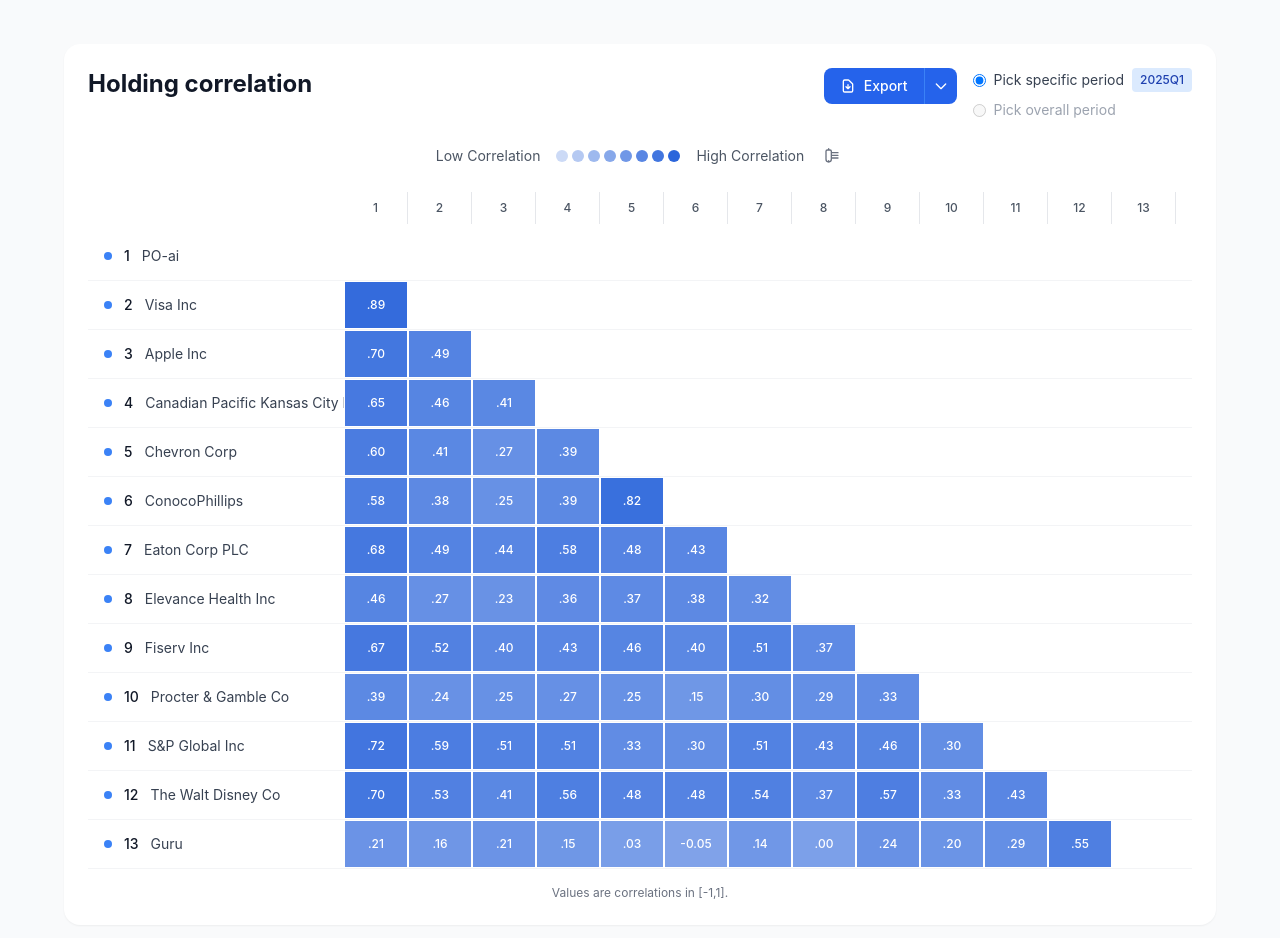
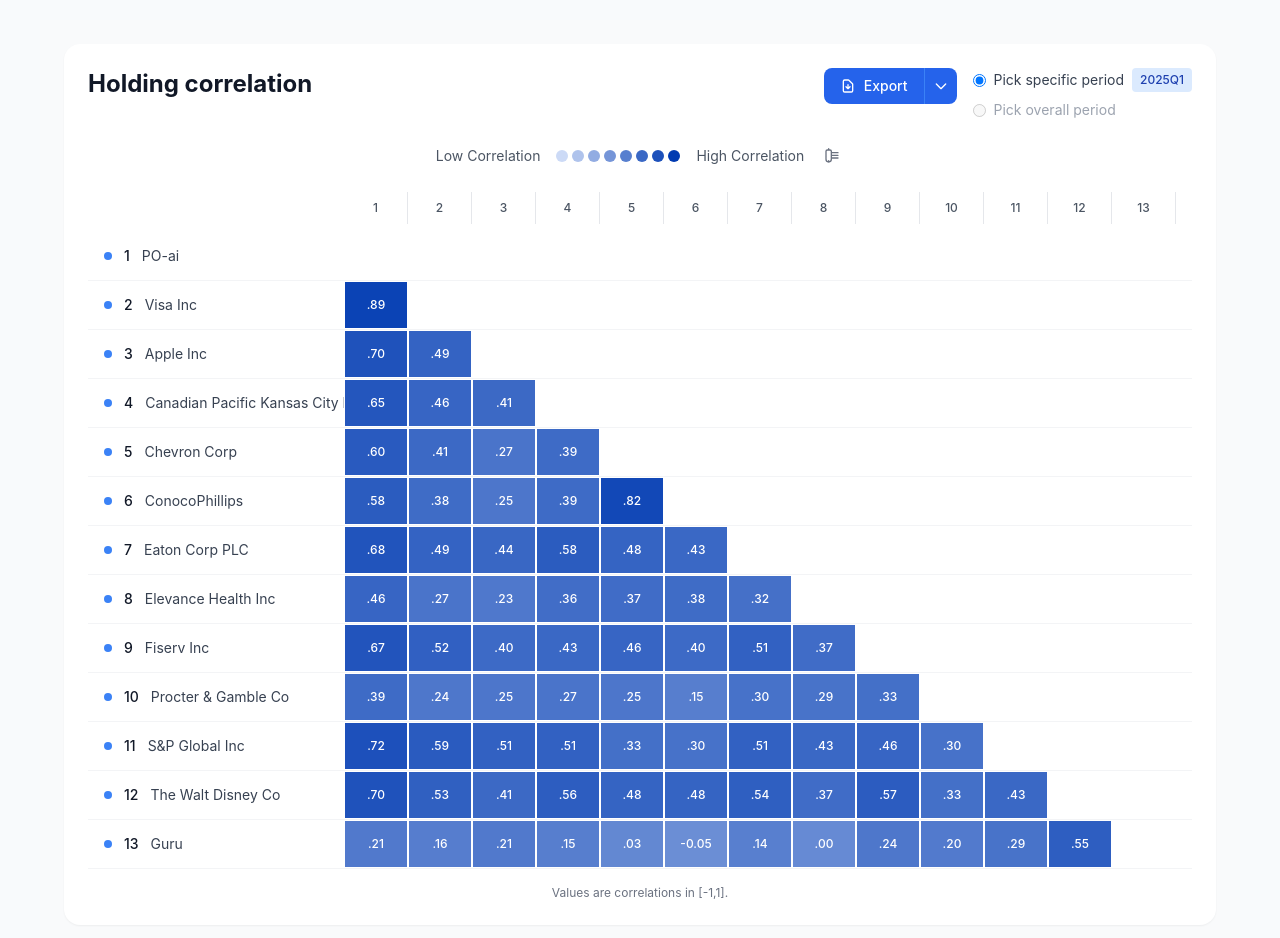
Before and after one commit to yossefebrahim/chart-demo, a React (Vite) app: page / in a window 1280 px wide. Shown: the top 938 px of the page. Built offline with nearby package versions, Linux system fonts and the light colour scheme.

Commit message:
Update high correlation color in heatmap from #2B65DB to #003AB1 across README, configuration, and application files. Adjust default color values in utility functions accordingly.

```diff
--- a/src/App.jsx
+++ b/src/App.jsx
@@ -9,7 +9,7 @@
   const [hoveredCol, setHoveredCol] = useState(null);
   const [specificPeriod, setSpecificPeriod] = useState(true);
   const [showColorPicker, setShowColorPicker] = useState(false);
-  const [highColor, setHighColor] = useState('#2B65DB');
+  const [highColor, setHighColor] = useState('#003AB1');
   const [lowColor, setLowColor] = useState('#CCDAF6');
   const [isExporting, setIsExporting] = useState(false);
   const [showExportOptions, setShowExportOptions] = useState(false);
@@ -56,7 +56,7 @@
 
   // Reset colors to default
   const resetColors = () => {
-    setHighColor('#2B65DB');
+    setHighColor('#003AB1');
     setLowColor('#CCDAF6');
   };
 
--- a/src/utils/colors.js
+++ b/src/utils/colors.js
@@ -53,11 +53,11 @@
  * Get color for correlation value
  * Maps correlation values from [-1, 1] to color gradient from high to low colors
  * @param {number} value - Correlation value (-1 to 1)
- * @param {string} highColor - Color for high correlation (default: #2B65DB)
+ * @param {string} highColor - Color for high correlation (default: #003AB1)
  * @param {string} lowColor - Color for low correlation (default: #CCDAF6)
  * @returns {string} Hex color string
  */
-export function colorFor(value, highColor = '#2B65DB', lowColor = '#CCDAF6') {
+export function colorFor(value, highColor = '#003AB1', lowColor = '#CCDAF6') {
   // Map [-1, 1] to [0, 1] range
   const t = Math.max(0, Math.min(1, (value + 1) / 2));
 
--- a/tailwind.config.js
+++ b/tailwind.config.js
@@ -7,7 +7,7 @@
   theme: {
     extend: {
       colors: {
-        'correlation-high': '#2B65DB',
+        'correlation-high': '#003AB1',
         'correlation-low': '#CCDAF6',
       }
     },
```
Also changed, not shown: 1 other file (tests, documents, lock files or other folders).
